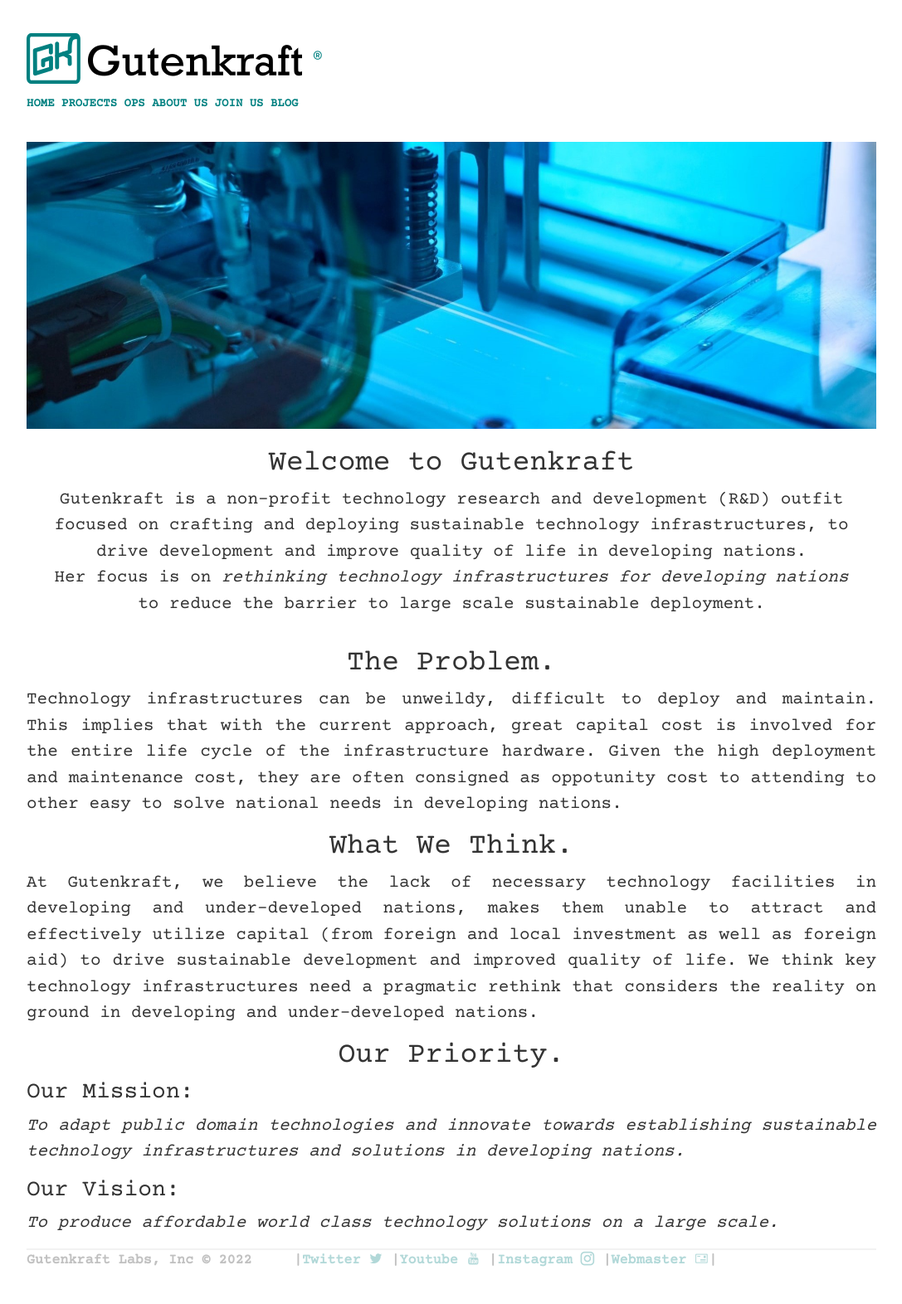
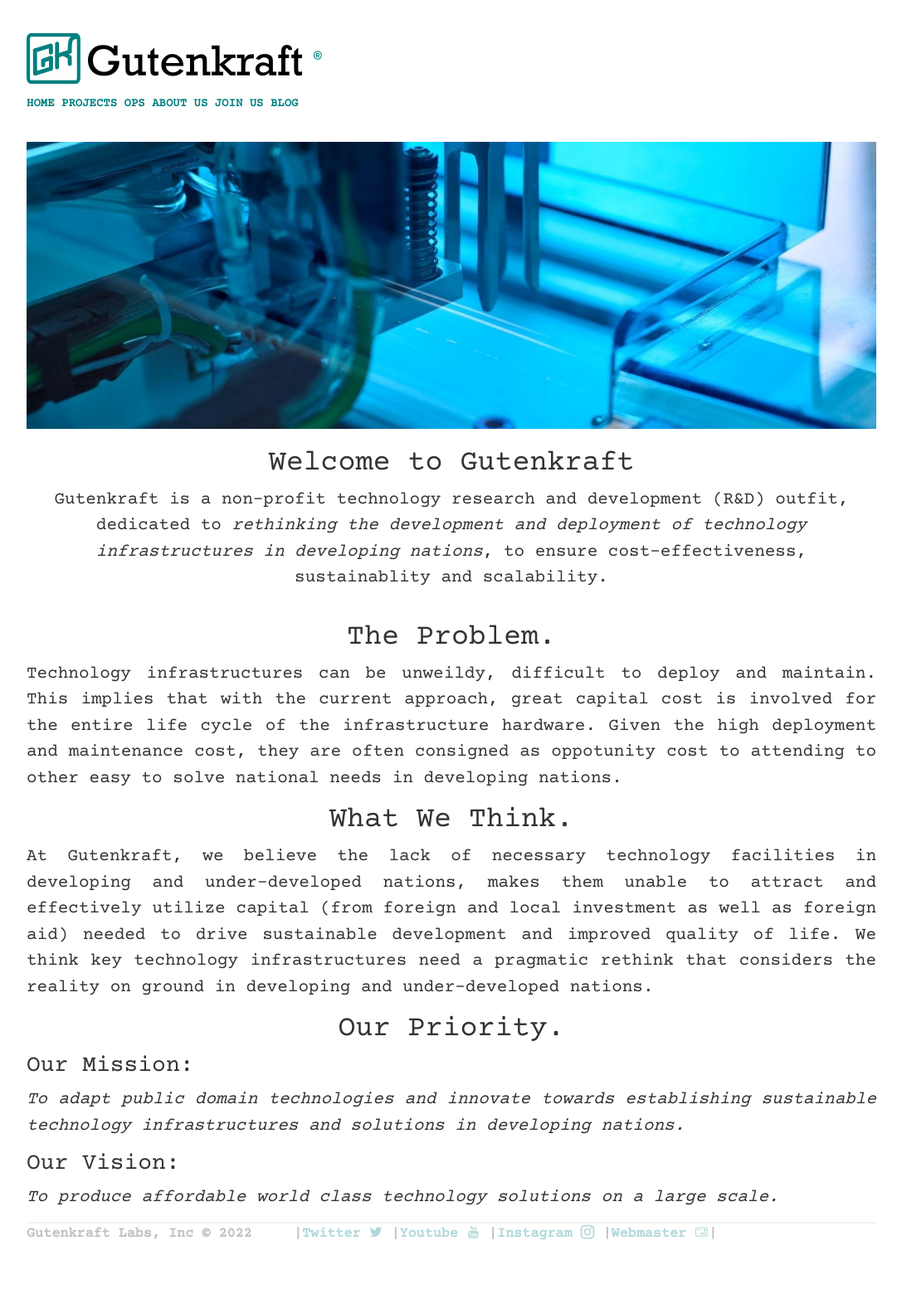
Before and after one commit to oferonmi/datafilik.github.io, a Jekyll site: the page built from index.html, in a window 1280 px wide. Shown: the whole page at 83% size, without its empty margins (96-1183 px from the left). Built offline with Jekyll 4.4.1, drawn with Linux system fonts in a browser that asks for light colours; some web fonts are replaced; after the commit the page ends 1540 px from its top, so only the background shows below that.

Commit message:
content update

```diff
--- a/index.html
+++ b/index.html
@@ -11,8 +11,7 @@ title: Gutenkraft - Adapt and Innovate for growth
 	<h1 class="text-center">Welcome to Gutenkraft</h1>
 
 	<p class="text-center">
-		Gutenkraft is a non-profit technology research and development (R&D) outfit focused on crafting and deploying sustainable technology infrastructures, to drive development and improve quality of life in developing nations. <br>
-		Her focus is on <em>rethinking technology infrastructures for developing nations</em> to reduce the barrier to large scale sustainable deployment.
+		Gutenkraft is a non-profit technology research and development (R&D) outfit, dedicated to <em>rethinking the development and deployment of technology infrastructures in developing nations</em>, to ensure cost-effectiveness, sustainablity and scalability.
 	</p>
 </section><br>
 
@@ -38,7 +37,7 @@ title: Gutenkraft - Adapt and Innovate for growth
 
 	<p class="fs-2" align="justify">
 		At Gutenkraft, we believe the lack of necessary technology facilities in developing and under-developed nations, makes them  unable to attract and effectively utilize capital (from
-		foreign and local investment as well as foreign aid) to drive sustainable development and improved quality of life. We think key technology infrastructures need a pragmatic rethink that considers the reality on ground in developing and under-developed nations.
+		foreign and local investment as well as foreign aid) needed to drive sustainable development and improved quality of life. We think key technology infrastructures need a pragmatic rethink that considers the reality on ground in developing and under-developed nations.
 
 		<!-- At Gutenkraft, we believe the <em><b>lack of necessary growth infrastructures (both at individual and communal levels), is a key factor</b></em> responsible for driving these unsustainable quick fix approaches to foreign aid deployment. -->
 	</p>
```
